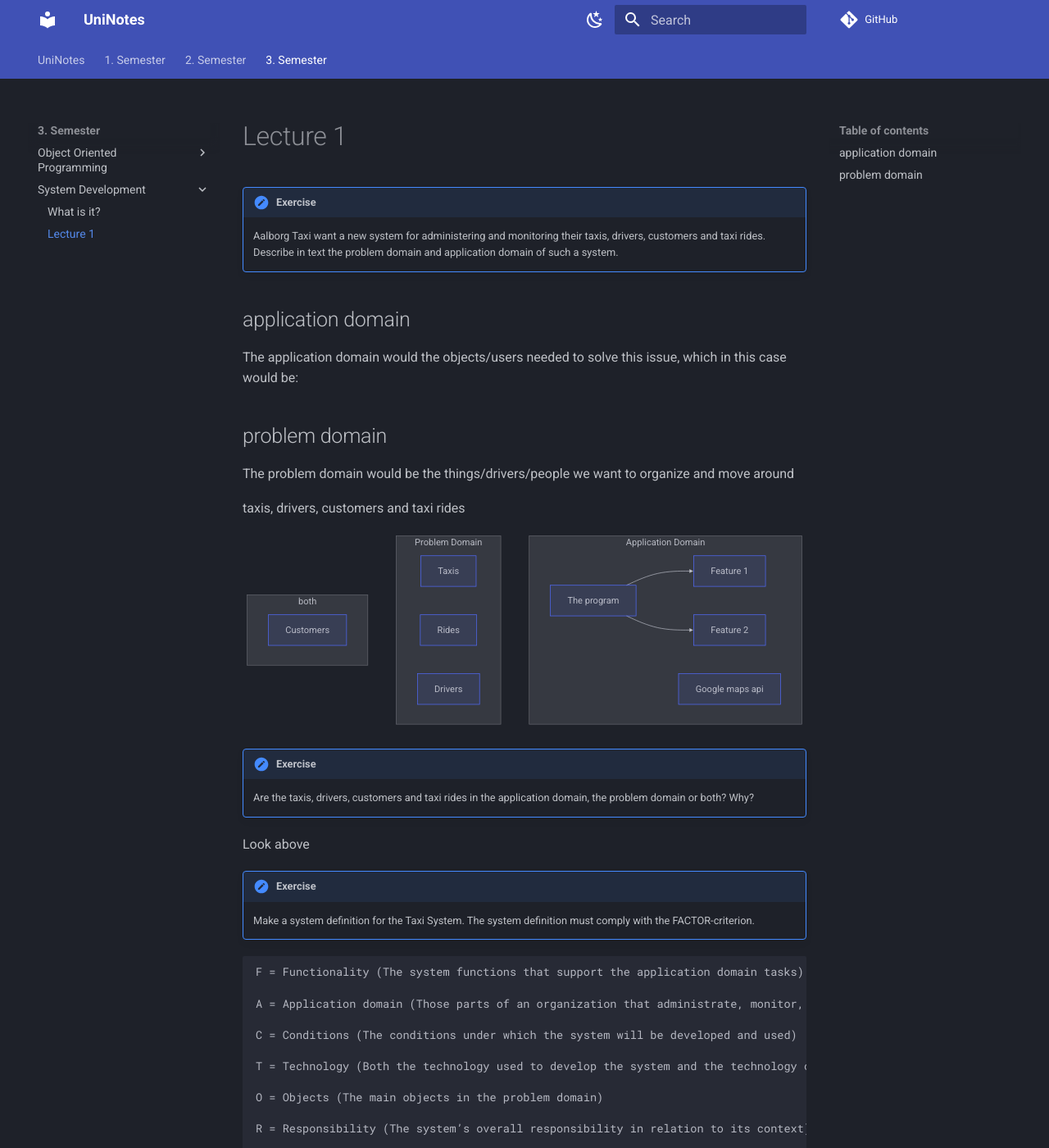
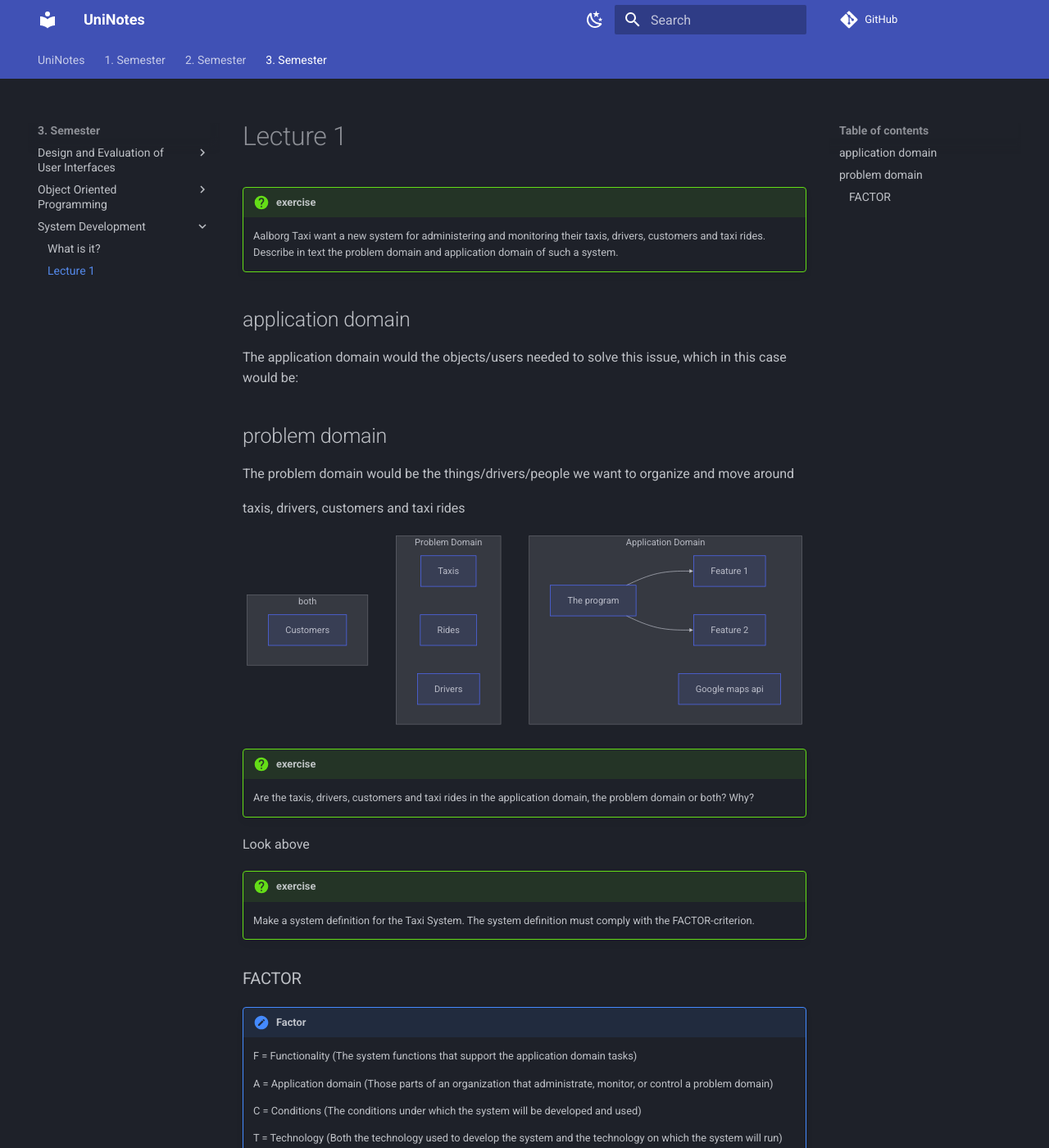
Before and after one commit to DeeKahy/UniNotes, an MkDocs documentation site: the page built from docs/3. Semester/System Development/lecture 1.md, in a window 1280 px wide and 1400 px high. Shown: the whole window at 82% size. Built offline with MkDocs 1.6.1 and Material for MkDocs 9.7.7, drawn with Linux system fonts in a browser that asks for light colours; comment, search, counter and statistics services are not loaded.

Commit message:
automatic backup

````diff
--- a/docs/3. Semester/System Development/lecture 1.md
+++ b/docs/3. Semester/System Development/lecture 1.md
@@ -35,29 +35,31 @@ end
 
 
 ```
-!!! exercise
+!!! Question "exercise"
 
     Are the taxis, drivers, customers and taxi rides in the application domain, the problem domain or both? Why?
 Look above
 
-!!! exercise
+!!! Question "exercise"
 
     Make a system definition for the Taxi System. The system definition must comply with the FACTOR-criterion.
-```
-F = Functionality (The system functions that support the application domain tasks)
 
-A = Application domain (Those parts of an organization that administrate, monitor, or control a problem domain)
+###FACTOR
+!!! FACTOR
+    F = Functionality (The system functions that support the application domain tasks)
 
-C = Conditions (The conditions under which the system will be developed and used)
+    A = Application domain (Those parts of an organization that administrate, monitor, or control a problem domain)
 
-T = Technology (Both the technology used to develop the system and the technology on which the system will run)
+    C = Conditions (The conditions under which the system will be developed and used)
 
-O = Objects (The main objects in the problem domain)
+    T = Technology (Both the technology used to develop the system and the technology on which the system will run)
 
-R = Responsibility (The system’s overall responsibility in relation to its context)
+    O = Objects (The main objects in the problem domain)
 
-These elements describe the most fundamental decisions involved in creating a sound computerized solution.
-```
+    R = Responsibility (The system’s overall responsibility in relation to its context)
+
+    These elements describe the most fundamental decisions involved in creating a sound computerized solution.
+
 
 | Acronym                | Description                                                                                                                                                                                                                       |
 | ------------------------ | ----------------------------------------------------------------------------------------------------------------------------------------------------------------------------------------------------------------------------------- |
--- a/mkdocs.yml
+++ b/mkdocs.yml
@@ -57,7 +57,6 @@ markdown_extensions:
         - name: mermaid
           class: mermaid
           format: !!python/name:pymdownx.superfences.fence_code_format
-
 # Extra JavaScript Files
 extra_javascript:
   - javascripts/mathjax.js                                  # Adds MathJax support for mathematical expressions
````
Also changed, not shown: other parts of docs/3. Semester/System Development/lecture 1.md (+2 -2 lines), docs/3. Semester/Design and Evaluation of User Interfaces/index.md (added, +43 -0 lines), docs/3. Semester/Design and Evaluation of User Interfaces/lecture1.md (added, +44 -0 lines), docs/3. Semester/Design and Evaluation of User Interfaces/image.png (added).
